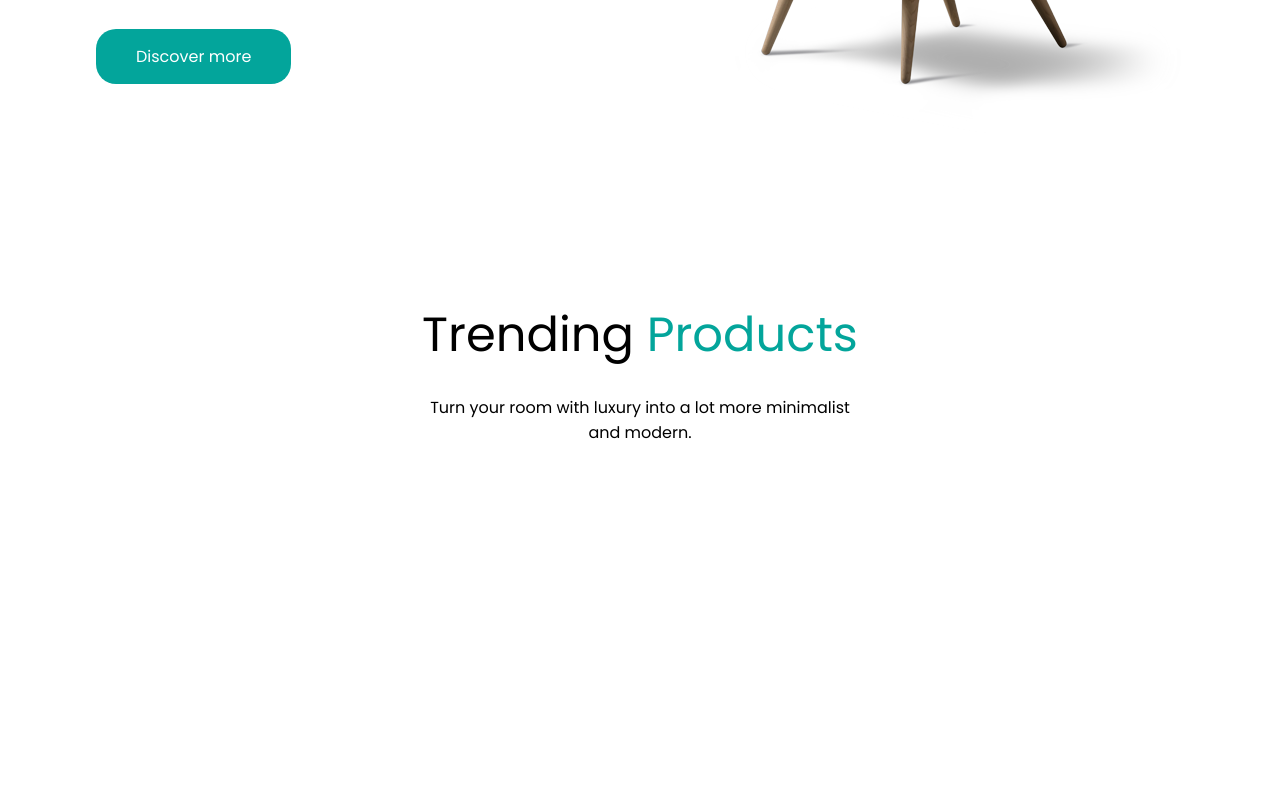
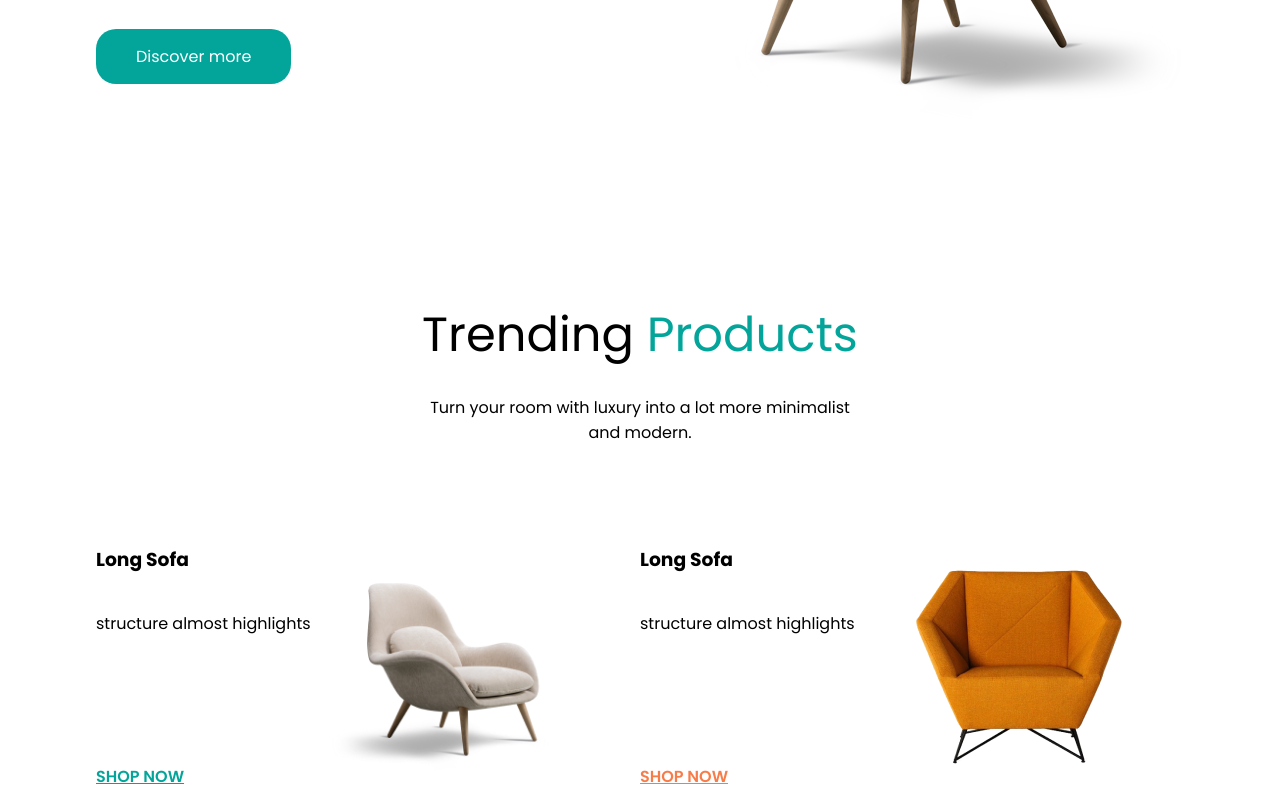
Before and after one commit to tuyishimejohnson/luxury, a plain HTML site: page index.html in a window 1280 px wide. Shown: the part 629-1422 px from the top of the page. Before the commit the page ends 1074 px from the top, so only its background shows below. Drawn offline with Linux system fonts and the light colour scheme.

Commit message:
Added different sofas available.

```diff
--- a/index.html
+++ b/index.html
@@ -50,6 +50,33 @@
                 <h1>Trending <span class="trending">Products</span></h1>
                 <p>Turn your room with luxury into a lot more minimalist and modern.</p>
             </div>
+
+            <div class="sofas-available container">
+                <div class="sofa">
+                    <div class="long-sofa">
+                        <h3>Long Sofa</h3>
+                        <p>structure almost highlights</p>
+                        <a href="#">SHOP NOW</a>
+                    </div>
+
+                    <div class="image-2">
+                        <img src="images/pngwing 2.png" alt="">
+                    </div>
+                </div>
+
+                <div class="sofa-1">
+                    <div class="long-sofa">
+                        <h3>Long Sofa</h3>
+                        <p>structure almost highlights</p>
+                        <a href="#">SHOP NOW</a>
+                    </div>
+
+                    <div class="image-3">
+                        <img src="images/pngwing 1.png" alt="">
+                    </div>
+                </div>
+            </div>
+
         </section>
     </main>
 </body>
--- a/styles/styles.scss
+++ b/styles/styles.scss
@@ -118,3 +118,62 @@ html {
 
     }
 }
+
+// Sofas section.
+
+
+.sofas-available {
+    display: flex;
+    margin-top: 6em;
+    .sofa {
+        display: flex;
+        width: 50%;
+        align-items: center;
+        gap: 1.2em;
+
+        .long-sofa {
+            h3 {
+                margin-bottom: 2em;
+            }
+
+            p {
+                margin-bottom: 8em;
+            }
+
+            a {
+                color: #03A59B;
+                font-weight: 600;
+            }
+        }
+
+        .image-2 {
+            width: 45%;
+            img {
+                width: 100%;
+                transform: rotateY(180deg);
+            }
+        }
+
+    }
+
+    .sofa-1 {
+        display: flex;
+        width: 50%;
+        align-items: center;
+        gap: 1.2em;
+
+        h3 {
+            margin-bottom: 2em;
+        }
+
+        p {
+            margin-bottom: 8em;
+        }
+
+        a {
+            color: #F87C47;
+            font-weight: 600;            ;
+        }
+
+    }
+}
```
Also changed, not shown: styles/styles.css, 1 other file.
